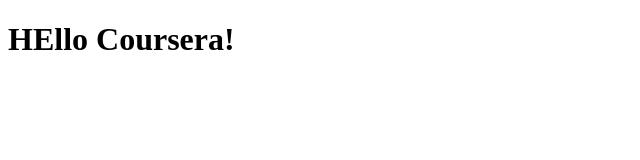
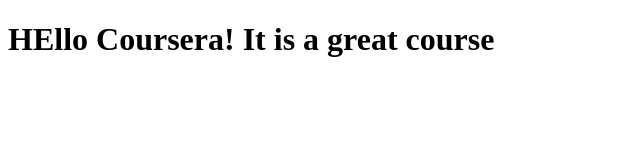
Before and after one commit to ShahadAlmajidi/Coursera-test-repository, a plain HTML site: page site/index.html in a window 1280 px wide. Shown: the whole page, without its empty margins (0-640 px from the left). Drawn offline with Linux system fonts and the light colour scheme.

Commit message:
Small addition to our page content.

```diff
--- a/site/index.html
+++ b/site/index.html
@@ -5,7 +5,7 @@
 	<meta name="viewport" content="width=device-width, initial-scale=1">
 	<title>Hello Coursera</title>
 </head>
-<h1>HEllo Coursera!</h1>
+<h1>HEllo Coursera! It is a great course</h1>
 <body>
 
 </body>
```
